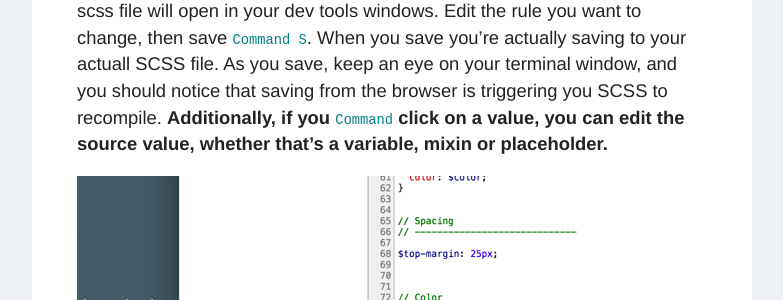
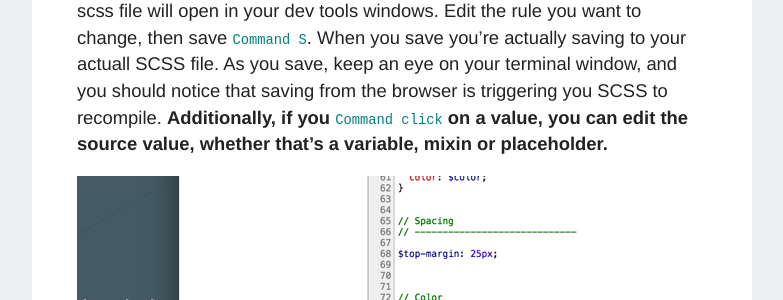
Before and after one commit to gcstaublin/gcstaublin.github.io, a Jekyll site: the page built from _posts/2015-03-10-using-css-source-maps.md, in a window 1280 px wide and 900 px high, scrolled down 3442 px. Shown: the part 153-453 px from the top of the window, without its empty margins (248-1031 px from the left). Built offline with Jekyll 4.4.1, drawn with Linux system fonts in a browser that asks for light colours; nearby versions of some CDN libraries; comment, search, counter and statistics services are not loaded.

```diff
--- a/_posts/2015-03-10-using-css-source-maps.md
+++ b/_posts/2015-03-10-using-css-source-maps.md
@@ -60,7 +60,7 @@ scss —watch static/scss/screen.scss:static/css/screen.css
 </div>
 
 **Step 8** &nbsp;
-Inspect an element with your chrome dev tools. You should see the source `.scss` file for the corresponding element. If you click on that link, the scss file will open in your dev tools windows. Edit the rule you want to change, then save `Command S`. When you save you're actually saving to your actuall SCSS file. As you save, keep an eye on your terminal window, and you should notice that saving from the browser is triggering you SCSS to recompile. **Additionally, if you `Command` click on a value, you can edit the source value, whether that's a variable, mixin or placeholder.**
+Inspect an element with your chrome dev tools. You should see the source `.scss` file for the corresponding element. If you click on that link, the scss file will open in your dev tools windows. Edit the rule you want to change, then save `Command S`. When you save you're actually saving to your actuall SCSS file. As you save, keep an eye on your terminal window, and you should notice that saving from the browser is triggering you SCSS to recompile. **Additionally, if you `Command click` on a value, you can edit the source value, whether that's a variable, mixin or placeholder.**
 
 ![](/static/img/posts/2015_03/edit_original.gif)
 
```
